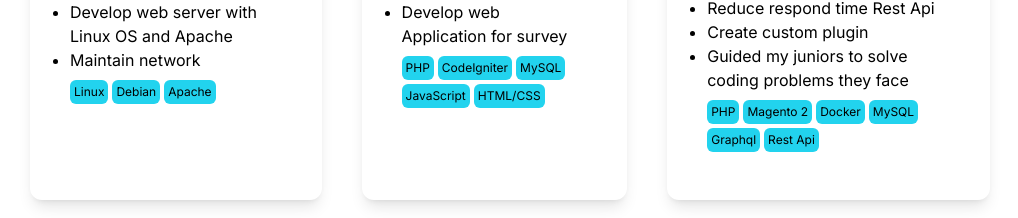
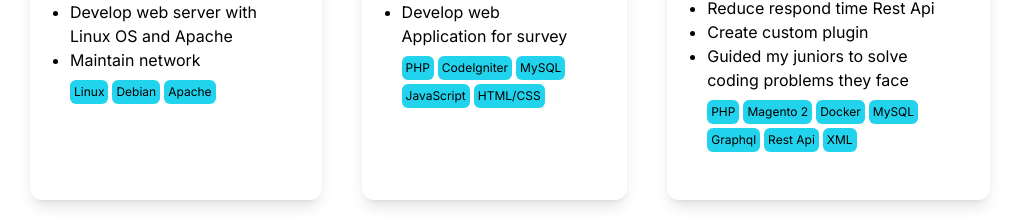
Before and after one commit to qodirtok/port-next, a Next.js app: page / in a window 1280 px wide. Shown: the part 1092-1310 px from the top of the page, without its empty margins (130-1148 px from the left). Built offline with nearby package versions, Linux system fonts and the light colour scheme.

Commit message:
Update page.tsx

```diff
--- a/src/app/page.tsx
+++ b/src/app/page.tsx
@@ -123,6 +123,7 @@ export default function Home() {
                 "MySQL",
                 "Graphql",
                 "Rest Api",
+                "XML",
               ]}
             />
           </div>
```
